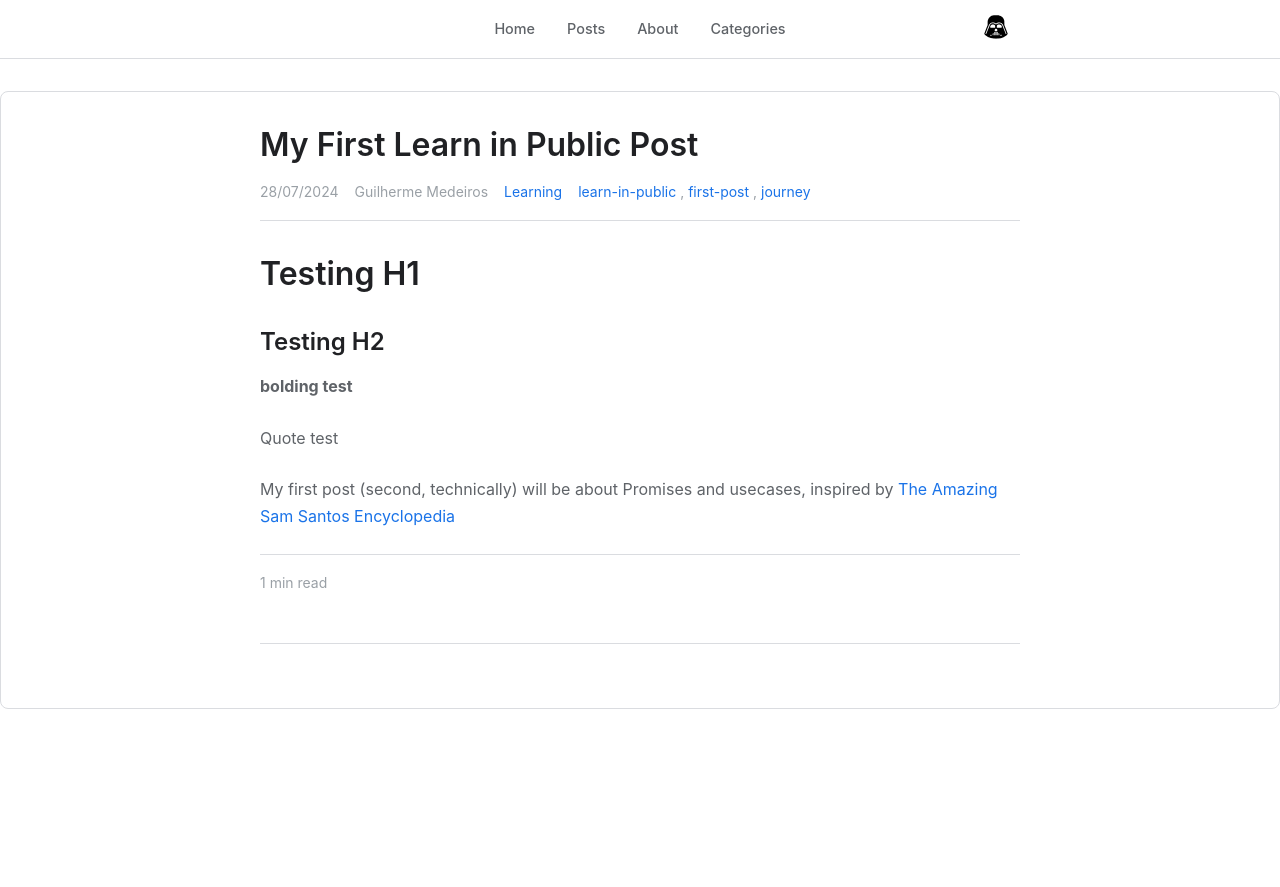
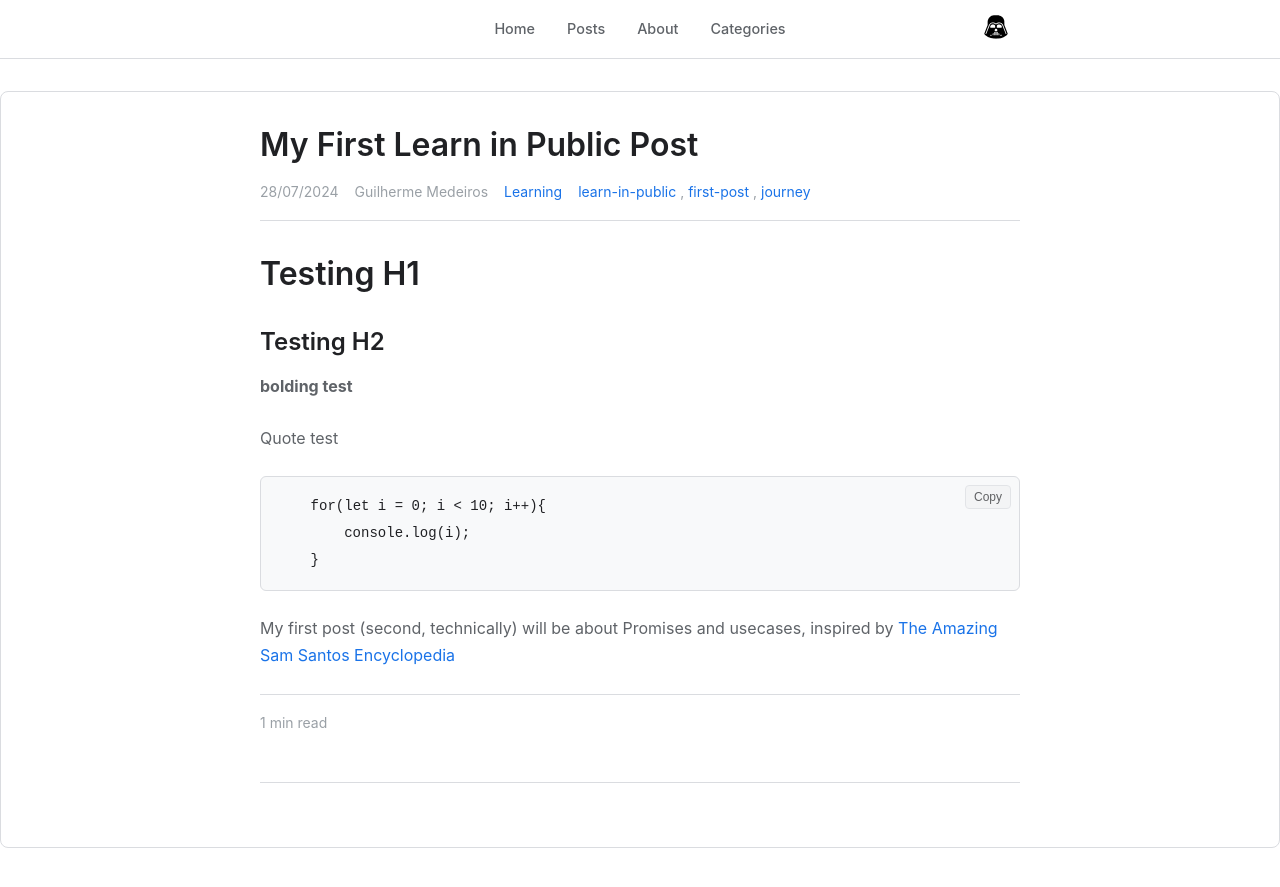
Before and after one commit to GuiMedeirox/guimedeirox.github.io, a Jekyll site: the page built from _posts/2024-07-29-my-first-learn-in-public-post.md, in a window 1280 px wide and 900 px high. Shown: the top 887 px of the window. Built offline with Jekyll 4.4.1, drawn with Linux system fonts in a browser that asks for light colours.

Commit message:
Add JavaScript code snippet demonstrating a loop in the first learn in public post for enhanced content engagement.

````diff
--- a/_posts/2024-07-29-my-first-learn-in-public-post.md
+++ b/_posts/2024-07-29-my-first-learn-in-public-post.md
@@ -16,4 +16,10 @@ excerpt: "Starting my learn in public journey with this first post. Sharing my e
 
 > Quote test
 
+```js
+    for(let i = 0; i < 10; i++){
+        console.log(i);
+    }
+```
+
 My first post (second, technically) will be about Promises and usecases, inspired by [The Amazing Sam Santos Encyclopedia](https://github.com/samsantosb/How-to-Promises)
````
